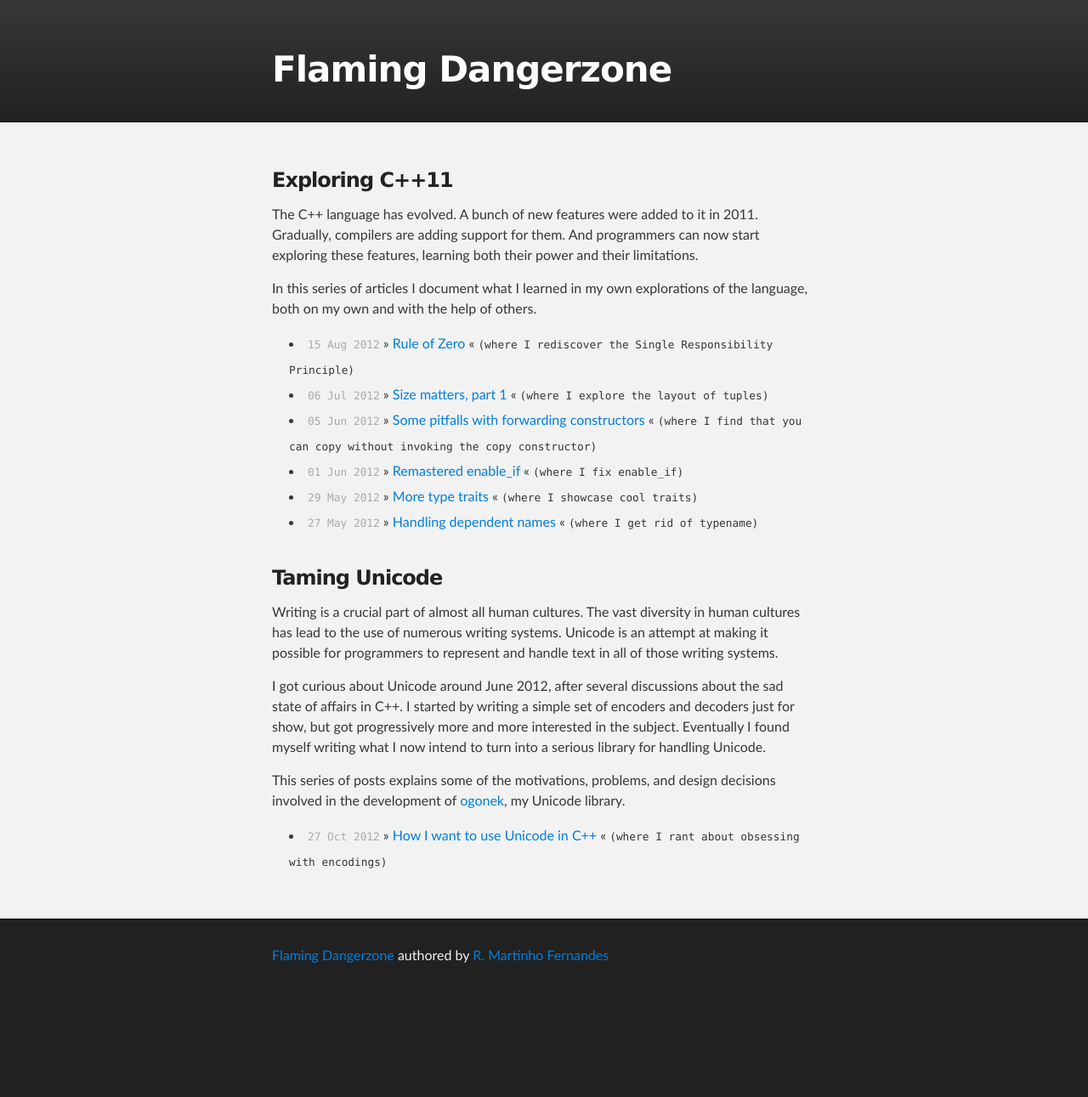
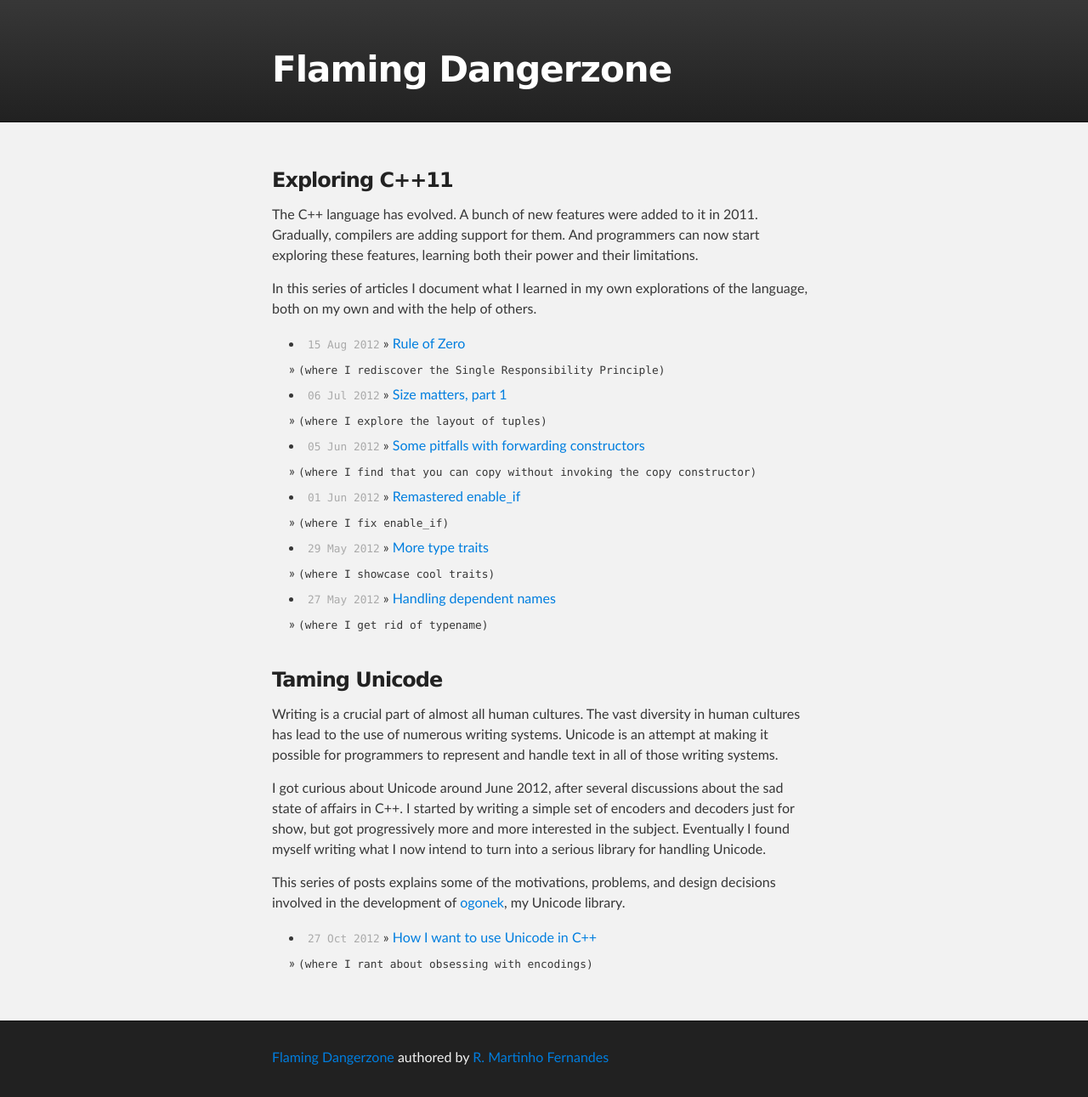
Before and after one commit to rmartinho/flamingdangerzone, a Jekyll site: the page built from index.html, in a window 1280 px wide. Shown: the whole page at 85% size. Built offline with Jekyll 4.4.1, drawn with Linux system fonts in a browser that asks for light colours; before the commit the page ends 1171 px from its top, so only the background shows below that.

Commit message:
Even moar

```diff
--- a/_includes/post-entry.html
+++ b/_includes/post-entry.html
@@ -2,6 +2,6 @@
         <span class="date extra">{{ post.date | date_to_string }}</span>
         &raquo;
         <a href="{{ post.url }}">{{ post.title }}</a>
-        &laquo;
+        <br>&raquo;
         <span class="extra">({{ post.short }})</span>
       </li>
```
